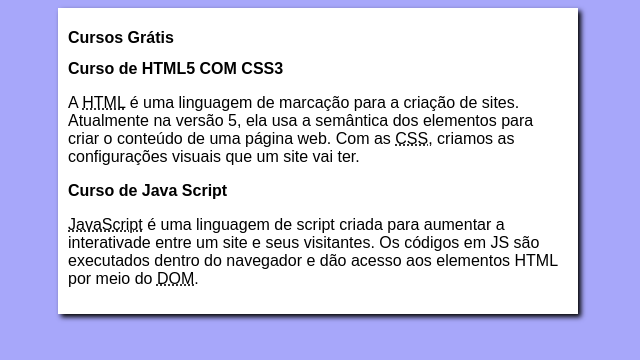
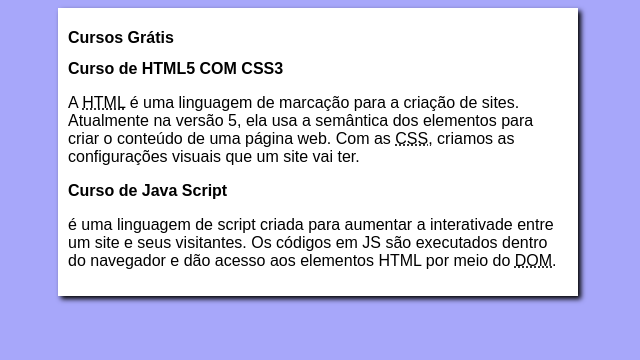
Before and after one commit to juniorsilva-dev/projeto-site, a plain HTML site: page index.html in a window 1280 px wide. Shown: the whole page, without its empty margins (322-962 px from the left). Drawn offline with Linux system fonts and the light colour scheme.

Commit message:
Update index.html

```diff
--- a/index.html
+++ b/index.html
@@ -18,7 +18,7 @@
         </article>
         <article>
             <h2>Curso de Java Script</h2>
-            <p><abbr title="JavaScript">JavaScript</abbr> é uma linguagem de script criada para aumentar a interativade entre um site e seus visitantes. Os códigos em JS são executados dentro do navegador e dão acesso aos elementos HTML por meio do <abbr title="Document Object Model">DOM</abbr>.</p>
+            <p><JavaScript</abbr> é uma linguagem de script criada para aumentar a interativade entre um site e seus visitantes. Os códigos em JS são executados dentro do navegador e dão acesso aos elementos HTML por meio do <abbr title="Document Object Model">DOM</abbr>.</p>
 
         </article>
     </main>
```
